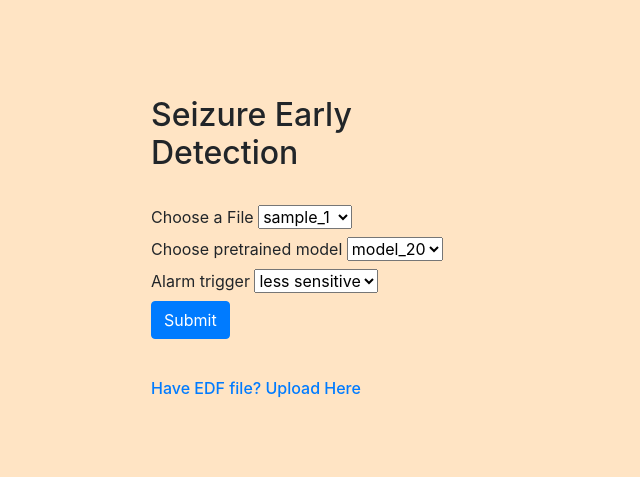
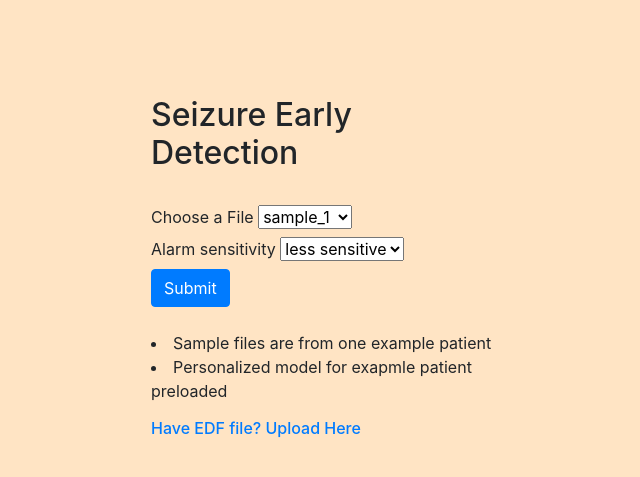
Before and after one commit to ray-hsiehjy/insight_demo, a Flask app: page / in a window 1280 px wide. Shown: the top 477 px of the page, without its empty margins (314-954 px from the left). Run offline with Flask 2, Linux system fonts and the light colour scheme; some libraries are stand-ins or nearby versions.

Commit message:
remove model selection from homepage

```diff
--- a/application.py
+++ b/application.py
@@ -23,7 +23,7 @@ app.config["UPLOAD_FOLDER"] = UPLOAD_FOLDER
 def home():
     if request.method == "POST":
         # get var from submitted form
-        subject_id = int(request.form.get("subject"))
+        subject_id = 20
         edf_name = request.form.get("edf_name")
         threshold = request.form.get("threshold")
 
--- a/templates/home.html
+++ b/templates/home.html
@@ -22,14 +22,7 @@
                             <option value="chb20_60.edf">sample_3</option>
                         </select>
                         <br>
-                        <label for="subject">Choose pretrained model</label>
-                        <select id="subject" name="subject">
-                            {% for i in [20,1,3,5,6,8,10,12,13,14,15,16,18,23,24] %}
-                            <option value={{i}}>model_{{i}}</option>
-                            {% endfor %}
-                        </select>
-                        <br>
-                        <label for="threshold">Alarm trigger</label>
+                        <label for="threshold">Alarm sensitivity</label>
                         <select name="threshold" id="threshold">
                             <option value="H">less sensitive</option>
                             <option value="M">normal</option>
@@ -37,8 +30,12 @@
                         </select>
                         <br>
                         <button type="submit" class="btn btn-primary">Submit</button>
+                        <br>
+                        <br>
+                        <li>Sample files are from one example patient</li>
+                        <li>Personalized model for exapmle patient preloaded</li>
                     </form>
-                    <br>
+
                     <h6><a href="/upload">Have EDF file? Upload Here</a></h6>
                 </div>
             </div>
--- a/templates/upload.html
+++ b/templates/upload.html
@@ -38,9 +38,9 @@
                     <br>
                     <h6>Requirement:</h6>
                     <li>File must be in EDF format</li>
-                    <li>Recording done with 10-20 EEG system</li>
                     <li>Channel names must be in EDF header</li>
                     <li>Sampling Frequency has to be >= 256 Hz</li>
+                    <li>Recorded with 10-20 EEG system and duration >60 sec</li>
                 </div>
             </div>
             <div class="col"></div>
```
